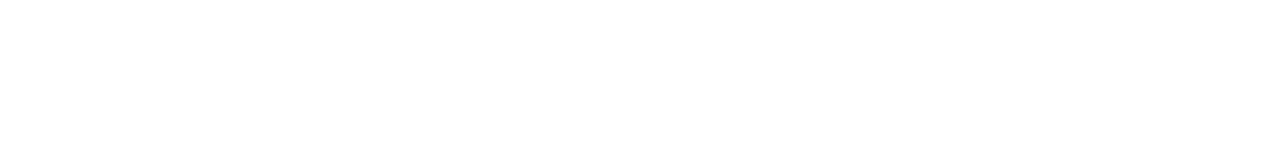
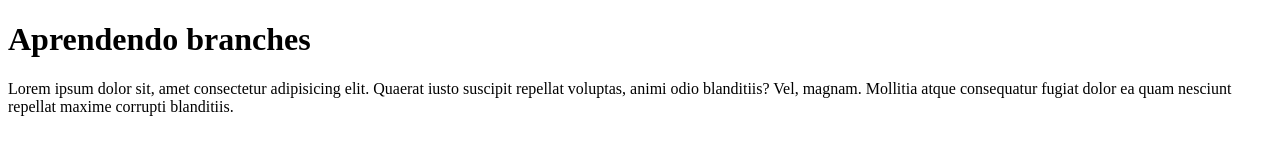
Before and after one commit to guifelipee/aula4-branches, a plain HTML site: page index.html in a window 1280 px wide. Drawn offline with Linux system fonts and the light colour scheme.

Commit message:
conteudo

```diff
--- a/index.html
+++ b/index.html
@@ -4,9 +4,13 @@
     <meta charset="UTF-8">
     <meta http-equiv="X-UA-Compatible" content="IE=edge">
     <meta name="viewport" content="width=device-width, initial-scale=1.0">
-    <title>Document</title>
+    <title>Branch</title>
 </head>
 <body>
+    <main>
+        <h1>Aprendendo branches</h1>
+        <p>Lorem ipsum dolor sit, amet consectetur adipisicing elit. Quaerat iusto suscipit repellat voluptas, animi odio blanditiis? Vel, magnam. Mollitia atque consequatur fugiat dolor ea quam nesciunt repellat maxime corrupti blanditiis.</p>
+    </main>
 
 </body>
 </html>
```
